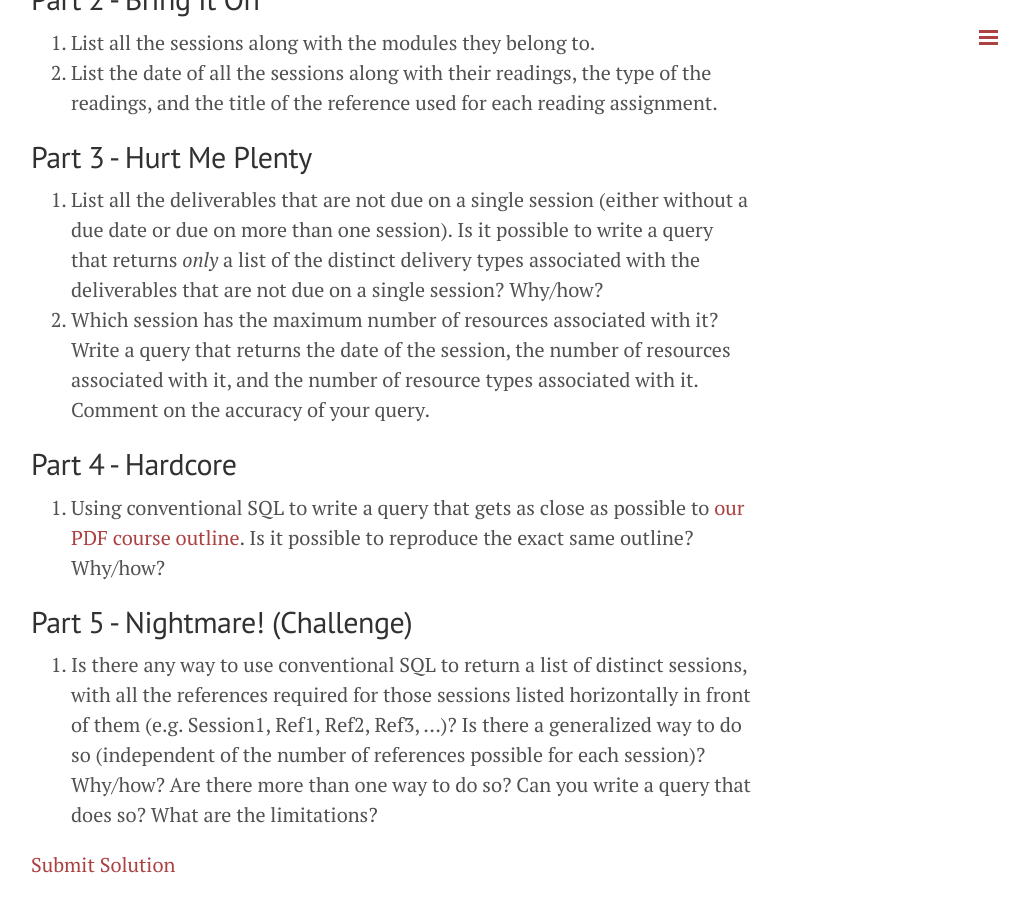
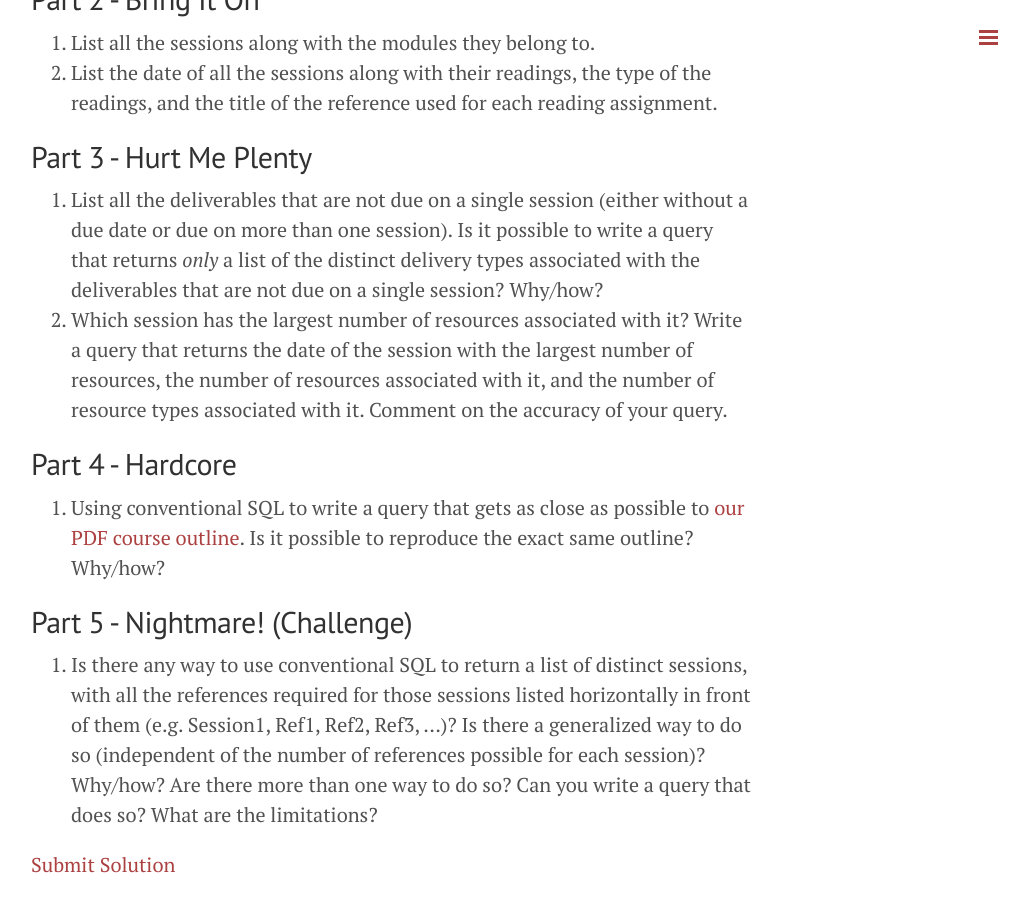
Before and after one commit to retrography/data-management, a Jekyll site: the page built from exercises/exercise_02.markdown, in a window 1280 px wide and 900 px high, scrolled down 2632 px. Shown: the whole window, without its empty margins (249-1278 px from the left). Built offline with Jekyll 4.4.1, drawn with Linux system fonts in a browser that asks for light colours; Markdown is read by kramdown in place of the engine named in the settings.

Commit message:
Update exercise_02.markdown

```diff
--- a/exercises/exercise_02.markdown
+++ b/exercises/exercise_02.markdown
@@ -62,7 +62,7 @@ Default Schema | class
 ## Part 3 - Hurt Me Plenty
 
 7. List all the deliverables that are not due on a single session (either without a due date or due on more than one session). Is it possible to write a query that returns _only_ a list of the distinct delivery types associated with the deliverables that are not due on a single session? Why/how?
-9. Which session has the maximum number of resources associated with it? Write a query that returns the date of the session, the number of resources associated with it, and the number of resource types associated with it. Comment on the accuracy of your query.
+9. Which session has the largest number of resources associated with it? Write a query that returns the date of the session with the largest number of resources, the number of resources associated with it, and the number of resource types associated with it. Comment on the accuracy of your query.
 
 ## Part 4 - Hardcore
 
```
